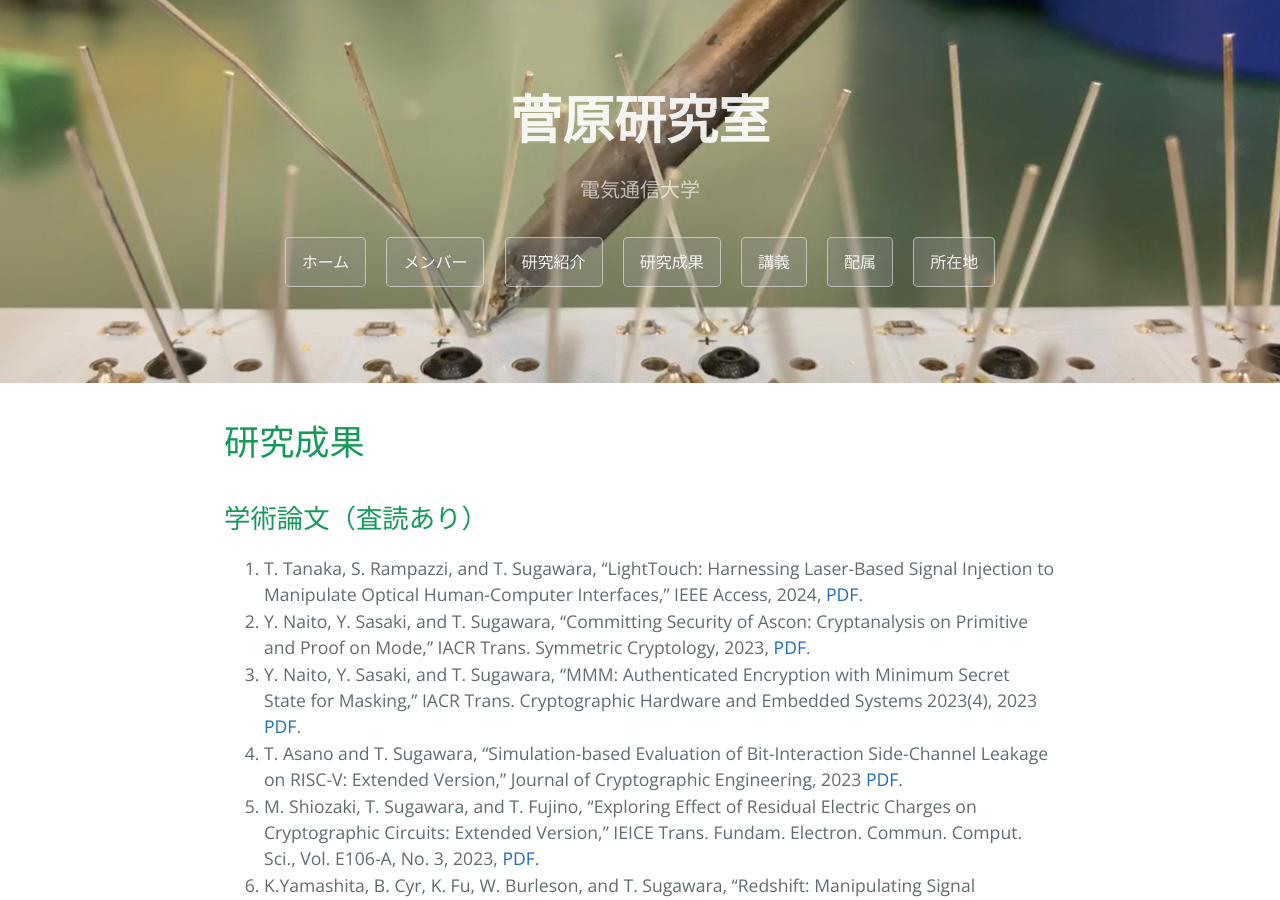
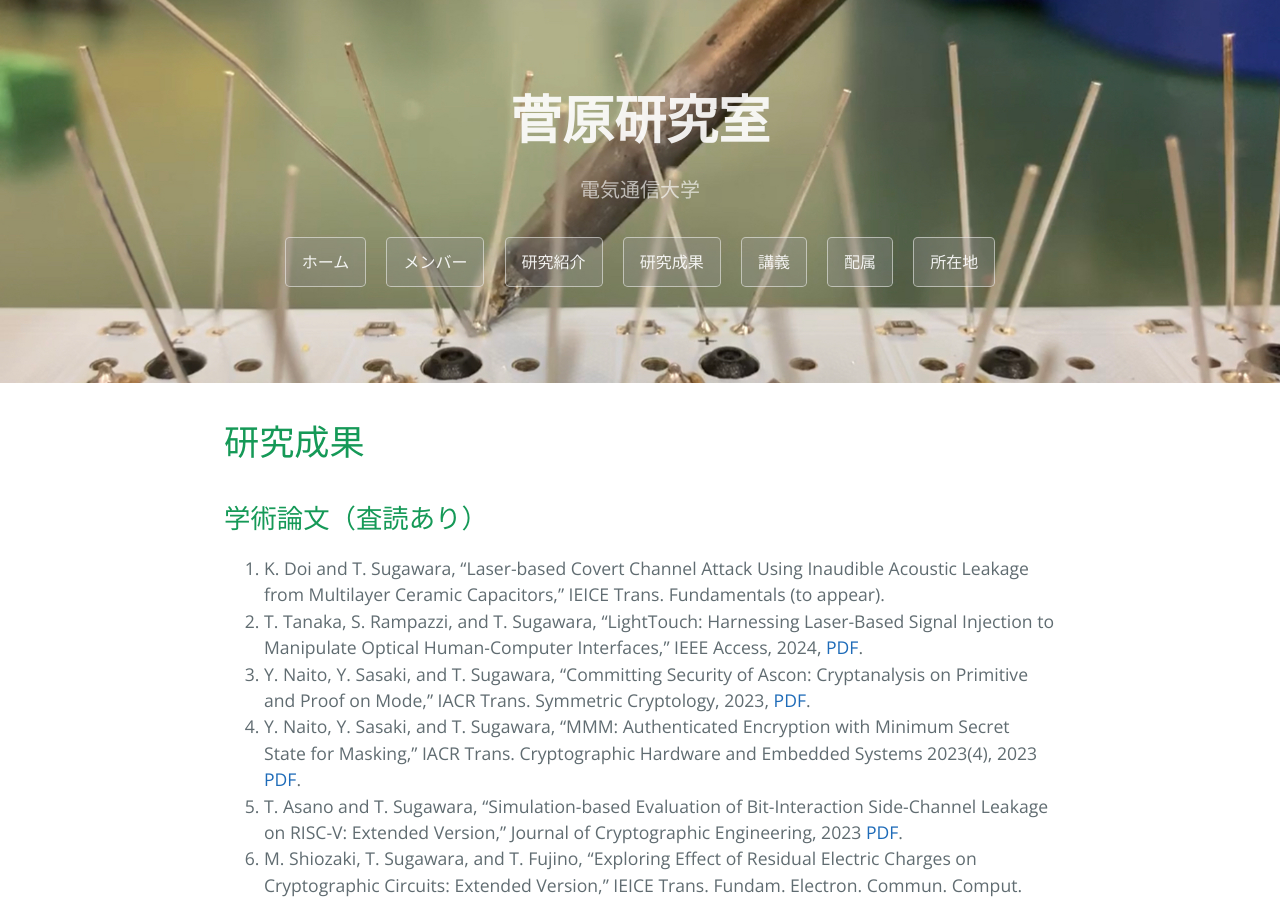
Before and after one commit to sugawara-bbbb/weblab, a Jekyll site: the page built from publication.md, in a window 1280 px wide and 900 px high. Built offline with Jekyll 4.4.1, drawn with Linux system fonts in a browser that asks for light colours; our own code applies the rules of GitHub Pages for plain Markdown files; some of the changed text lies outside the part shown.

Commit message:
publication

```diff
--- a/publication.md
+++ b/publication.md
@@ -9,6 +9,7 @@ layout: default
 
 ## 学術論文（査読あり）
 
+1. K. Doi and T. Sugawara, "Laser-based Covert Channel Attack Using Inaudible Acoustic Leakage from Multilayer Ceramic Capacitors," IEICE Trans. Fundamentals (to appear).
 1. T. Tanaka, S. Rampazzi, and T. Sugawara, "LightTouch: Harnessing Laser-Based Signal Injection to Manipulate Optical Human-Computer Interfaces," IEEE Access, 2024, [PDF](https://ieeexplore.ieee.org/document/10555221).
 1. Y. Naito, Y. Sasaki, and T. Sugawara, "Committing Security of Ascon: Cryptanalysis on Primitive and Proof on Mode," IACR Trans. Symmetric Cryptology, 2023, [PDF](https://tosc.iacr.org/index.php/ToSC/article/view/11295).
 1. Y. Naito, Y. Sasaki, and T. Sugawara, "MMM: Authenticated Encryption with Minimum Secret State for Masking," IACR Trans. Cryptographic Hardware and Embedded Systems 2023(4), 2023 [PDF](https://tches.iacr.org/index.php/TCHES/article/view/11159).
@@ -50,6 +51,7 @@ layout: default
 
 ## 国際会議プロシーディングス等（査読あり）
 
+1. K. Doi, K. Ooi, and T. Sugawara, "Acoustic Eavesdropping Attack Using Self-Mixing Laser Interferometer," ASHES 2024 (to appear).
 1. J. Sheldon, W. Zhu, A. Abdullah, S. H. V. Bhupathiraju, T. Sugawara, K. Butler, M. J. Islam, and S. Rampazzi, "AquaSonic: Acoustic Manipulation of Underwater Data Center Operations and Resource Management," IEEE S&P 2024, [PDF](https://www.computer.org/csdl/proceedings-article/sp/2024/313000a245/1WPcZ3IOXJu).
 1. Y. Naito, Y. Sasaki, and T. Sugawara, "The Exact Multi-User Security of (Tweakable) Key Alternating Ciphers with a Single Permutation," Eurocrypt 2024, 2024, [PDF](https://link.springer.com/chapter/10.1007/978-3-031-58716-0_4).
 1. Y. Naito, Y. Sasaki, and T. Sugawara, "The Exact Multi-User Security of 2-Key Triple DES," CT-RSA 2024, 2024, [PDF](https://link.springer.com/chapter/10.1007/978-3-031-58868-6_5).
```
